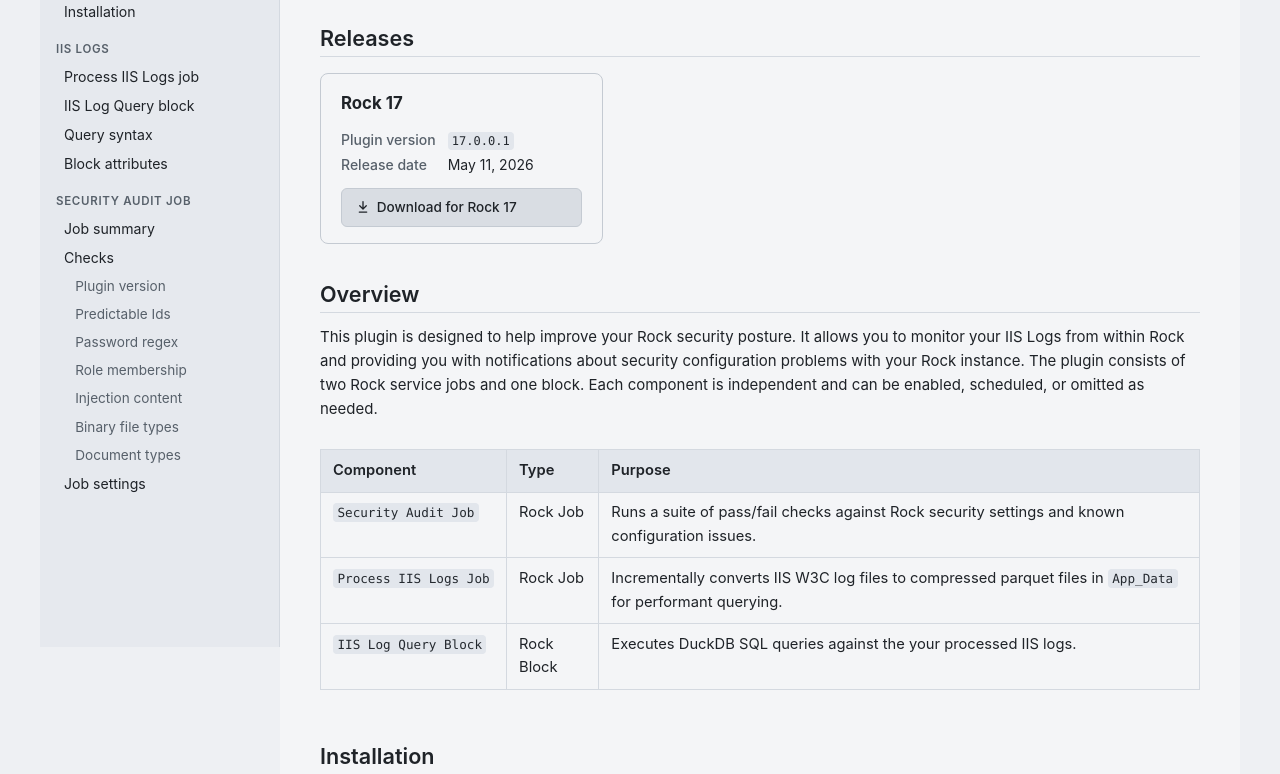
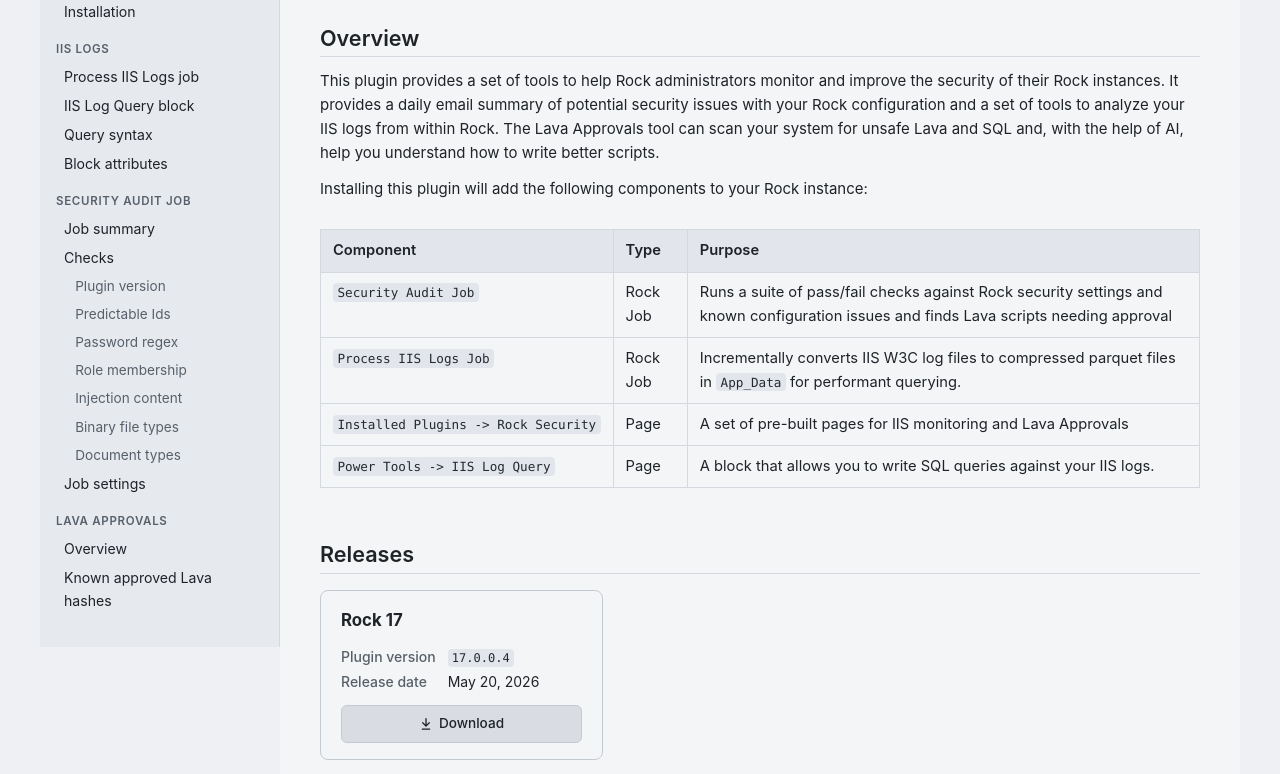
Before and after one commit to Redeemer-Technologies/security-monitoring, a plain HTML site: page index.html in a window 1280 px wide. Shown: the part 153-927 px from the top of the page. Drawn offline with Linux system fonts and the light colour scheme.

Commit message:
New version

```diff
--- a/index.html
+++ b/index.html
@@ -36,9 +36,9 @@
                 </svg>
             </button>
             <a class="brand logo-light" href="https://redeemertech.com"><img src="/logo-light.svg" alt="Redeemer Tech"
-                    style="width: 100px;"> <span class="brand-tag">Docs</span></a>
+                    style="width: 150px;"> <span class="brand-tag">Docs</span></a>
             <a class="brand logo-dark" href="https://redeemertech.com"><img src="/logo-dark.svg" alt="Redeemer Tech"
-                    style="width: 100px;"> <span class="brand-tag">Docs</span></a>
+                    style="width: 150px;"> <span class="brand-tag">Docs</span></a>
         </div>
         <div class="topbar-right">
             <button class="theme-toggle" type="button" aria-label="Toggle color theme" title="Toggle color theme">
@@ -68,8 +68,8 @@
         <aside id="sidebar" class="sidebar" aria-label="Section navigation">
             <h4>Getting started</h4>
             <ul>
+                <li><a href="#overview">Overview</a></li>
                 <li><a href="#releases">Releases</a></li>
-                <li><a href="#overview">Overview</a></li>
                 <li><a href="#installation">Installation</a></li>
             </ul>
 
@@ -98,6 +98,12 @@
                 <li><a href="#audit-settings">Job settings</a></li>
             </ul>
 
+            <h4>Lava Approvals</h4>
+            <ul>
+                <li><a href="#lava-approvals-overview">Overview</a></li>
+                <li><a href="lava-approvals.html">Known approved Lava hashes</a></li>
+            </ul>
+
 
             <!-- <h4>Reference</h4>
             <ul>
@@ -111,32 +117,14 @@
                 <!-- <p class="lede">Improve your security posture by being notified about known configuration loopholes and monitor your IIS Logs. </p> -->
             </header>
 
-            <section id="releases">
-                <h2>Releases <a class="anchor" href="#releases">#</a></h2>
-                <div class="release-grid">
-                    <div class="release-card">
-                        <div class="release-card-header">
-                            <span class="release-rock-version">Rock 17</span>
-                        </div>
-                        <dl class="release-meta">
-                            <dt>Plugin version</dt>
-                            <dd><code>17.0.0.1</code></dd>
-                            <dt>Release date</dt>
-                            <dd>May 11, 2026</dd>
-                        </dl>
-                        <a class="release-download" href="/net.redeemertech.Security_17.0.0.1.zip">
-                            <svg viewBox="0 0 16 16" fill="currentColor" aria-hidden="true"><path d="M7.47 10.78a.75.75 0 0 0 1.06 0l3.75-3.75a.75.75 0 0 0-1.06-1.06L8.75 8.44V1.75a.75.75 0 0 0-1.5 0v6.69L4.78 5.97a.75.75 0 0 0-1.06 1.06l3.75 3.75Z"/><path d="M3.75 13a.75.75 0 0 0 0 1.5h8.5a.75.75 0 0 0 0-1.5h-8.5Z"/></svg>
-                            Download for Rock 17
-                        </a>
-                    </div>
-                </div>
-            </section>
-
             <section id="overview">
                 <h2>Overview <a class="anchor" href="#overview">#</a></h2>
-                <p> This plugin is designed to help improve your Rock security posture. It allows you to monitor your IIS Logs from within Rock and providing you with notifications about security configuration problems with your Rock instance. The plugin consists of two Rock service jobs and one block. Each component is independent and can be
-                    enabled, scheduled, or omitted as needed.</p>
+                <p> This plugin provides a set of tools to help Rock administrators monitor and improve the security of their Rock instances.
+                    It provides a daily email summary of potential security issues with your Rock configuration and a set of tools to analyze your IIS logs from within Rock.
+                    The Lava Approvals tool can scan your system for unsafe Lava and SQL and, with the help of AI, help you understand how to write better scripts.
+                </p>
 
+                <p>Installing this plugin will add the following components to your Rock instance:</p>
                 <div class="table-wrap">
                     <table>
                         <thead>
@@ -150,7 +138,7 @@
                             <tr>
                                 <td><code>Security Audit Job</code></td>
                                 <td>Rock Job</td>
-                                <td>Runs a suite of pass/fail checks against Rock security settings and known configuration issues.</td>
+                                <td>Runs a suite of pass/fail checks against Rock security settings and known configuration issues and finds Lava scripts needing approval</td>
                             </tr>
                             <tr>
                                 <td><code>Process IIS Logs Job</code></td>
@@ -159,13 +147,38 @@
                                     <code>App_Data</code> for performant querying.</td>
                             </tr>
                             <tr>
-                                <td><code>IIS Log Query Block</code></td>
-                                <td>Rock Block</td>
-                                <td>Executes DuckDB SQL queries against the your processed IIS logs.
-                                </td>
+                                <td><code>Installed Plugins -> Rock Security</code></td>
+                                <td>Page</td>
+                                <td>A set of pre-built pages for IIS monitoring and Lava Approvals</td>
+                            </tr>
+                            <tr>
+                                <td><code>Power Tools -> IIS Log Query</code></td>
+                                <td>Page</td>
+                                <td>A block that allows you to write SQL queries against your IIS logs.</td>
                             </tr>
                         </tbody>
                     </table>
+                </div>
+            </section>
+
+            <section id="releases">
+                <h2>Releases <a class="anchor" href="#releases">#</a></h2>
+                <div class="release-grid">
+                    <div class="release-card">
+                        <div class="release-card-header">
+                            <span class="release-rock-version">Rock 17</span>
+                        </div>
+                        <dl class="release-meta">
+                            <dt>Plugin version</dt>
+                            <dd><code>17.0.0.4</code></dd>
+                            <dt>Release date</dt>
+                            <dd>May 20, 2026</dd>
+                        </dl>
+                        <a class="release-download" href="/net.redeemertech.Security_17.0.0.1.zip">
+                            <svg viewBox="0 0 16 16" fill="currentColor" aria-hidden="true"><path d="M7.47 10.78a.75.75 0 0 0 1.06 0l3.75-3.75a.75.75 0 0 0-1.06-1.06L8.75 8.44V1.75a.75.75 0 0 0-1.5 0v6.69L4.78 5.97a.75.75 0 0 0-1.06 1.06l3.75 3.75Z"/><path d="M3.75 13a.75.75 0 0 0 0 1.5h8.5a.75.75 0 0 0 0-1.5h-8.5Z"/></svg>
+                            Download
+                        </a>
+                    </div>
                 </div>
             </section>
 
@@ -189,7 +202,7 @@
 
             <section id="iis-logs-overview">
                 <h2>Overview <a class="anchor" href="#iis-logs-overview">#</a></h2>
-                <p>Analyzing your IIS logs can be an important part of monitoring for and investigating potential security incidents. This plugin provides a built-in mechanism for processing your IIS logs into a format optimized for querying from within Rock. By default, the plugin looks for IIS W3C log files in the standard log directory, but you can configure a custom path if needed.</p>
+                <p>Analyzing your IIS logs can be an important part of monitoring for and investigating potential security incidents. This plugin provides a job that processes your IIS logs into a format optimized for querying from within Rock. By default, the plugin looks for IIS W3C log files in the standard log directory, but you can configure a custom path if needed.</p>
 
                 <p>The plugin creates a set of pages under Installed Plugins -> IIS Analytics that are pre-configured with a set of reports. These pages can be customized or extended with additional IIS Log Query blocks as needed.</p>
 
--- a/styles.css
+++ b/styles.css
@@ -224,7 +224,7 @@ a:focus {
   html:not([data-theme="light"]) .theme-toggle .icon-sun { display: block; }
   html:not([data-theme="light"]) .theme-toggle .icon-moon { display: none; }
   html:not([data-theme="light"]) .logo-dark { display: none; }
-  html:not([data-theme="light"]) .logo-light { display: block; }
+  html:not([data-theme="light"]) .logo-light { display: flex; }
 }
 
 html[data-theme="dark"] .theme-toggle .icon-sun { display: block; }
@@ -232,7 +232,7 @@ html[data-theme="dark"] .theme-toggle .icon-moon { display: none; }
 html[data-theme="light"] .theme-toggle .icon-sun { display: none; }
 html[data-theme="light"] .theme-toggle .icon-moon { display: block; }
 html:not([data-theme="dark"]) .logo-light { display: none; }
-html:not([data-theme="dark"]) .logo-dark { display: block; }
+html:not([data-theme="dark"]) .logo-dark { display: flex; }
 
 /* Hamburger button (mobile only) */
 .menu-toggle {
@@ -583,6 +583,7 @@ kbd {
 .release-download {
   display: inline-flex;
   align-items: center;
+  justify-content: center;
   gap: 0.4rem;
   margin-top: auto;
   padding: 0.45rem 0.9rem;
```
Also changed, not shown: security-plugin-versions.json (+8 -1 lines), 1 other file.
